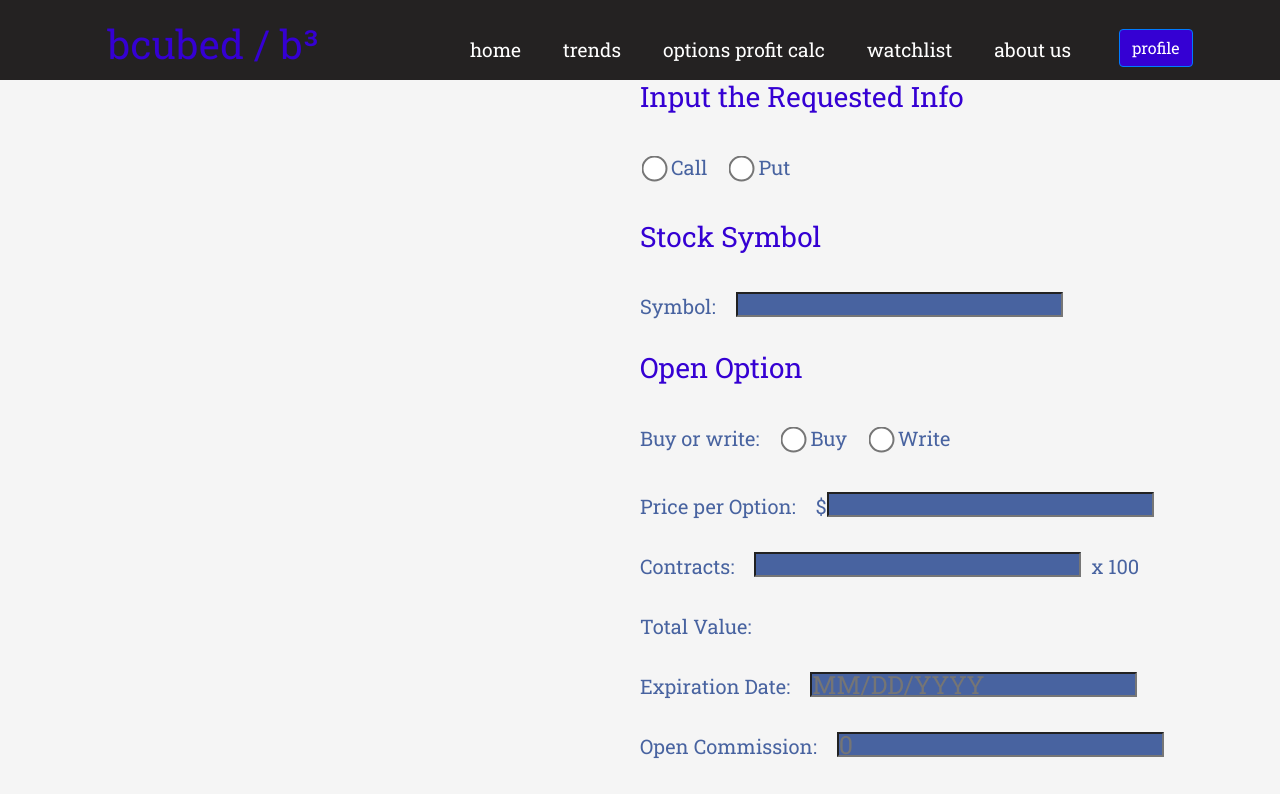
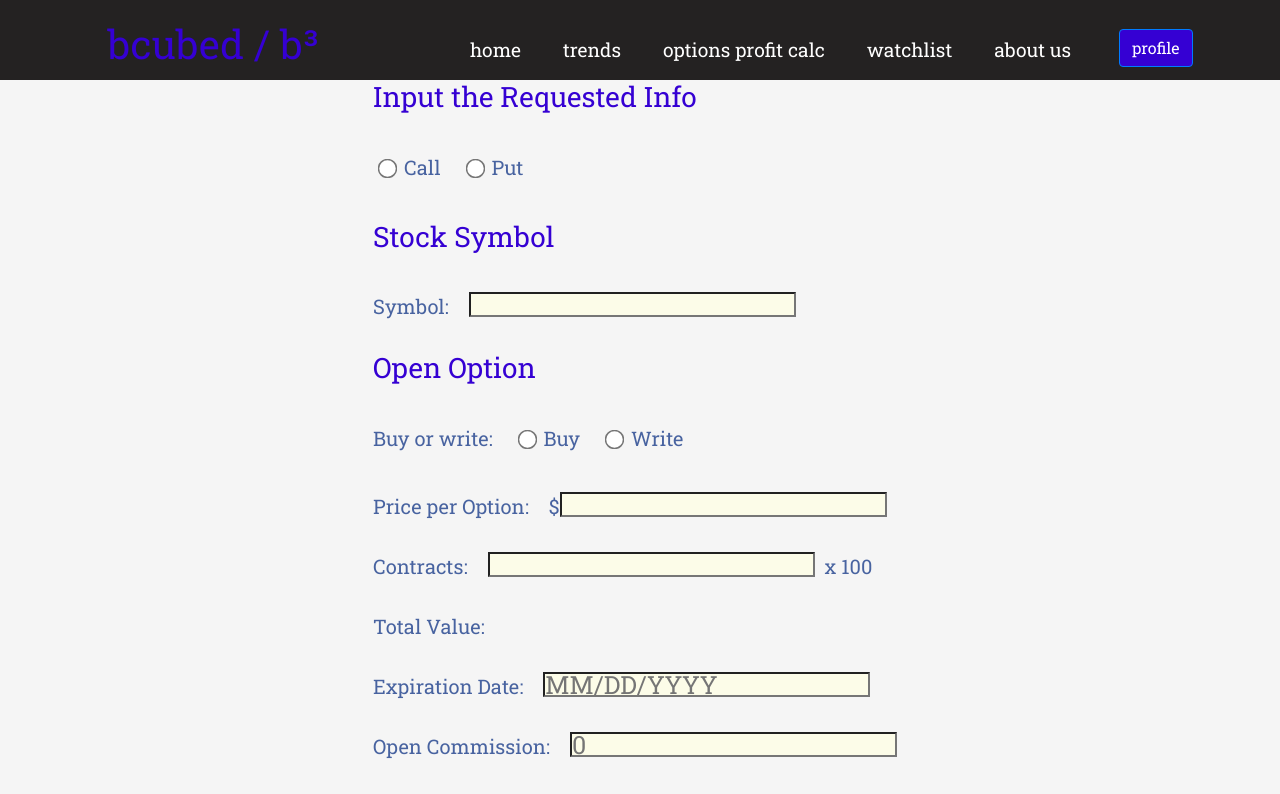
Before and after one commit to SShang7/bcubed, a React app in the folder frontend_options/: page /opc in a window 1280 px wide. Shown: the top 794 px of the page. Built offline with nearby package versions, Linux system fonts and the light colour scheme; no server answers.

Commit message:
Fix ROI calculation
Made the form actually use getROI.

```diff
--- a/frontend_options/src/components/pages/OPC.js
+++ b/frontend_options/src/components/pages/OPC.js
@@ -82,12 +82,14 @@ class Form extends React.Component {
 		var value = event.target.value;
 		this.setState({ppo: value});
 		this.getTotal(this.state.contracts, value);
+		this.getROI(this.state.openCommission);
 	}
 
 	handleContractChange(event) {
 		var value = event.target.value;
 		this.setState({contracts: value});
 		this.getTotal(value, this.state.ppo);
+		this.getROI(this.state.openCommission);
 	}
 
 	handleSymbolChange(event) {
@@ -119,6 +121,7 @@ class Form extends React.Component {
 
 		this.setState({exitCommission: value});
 		this.getDifference(this.state.openCommission, value, this.state.exitValue);
+		this.getROI(this.state.openCommission);
 	}
 
 	handleExitDate(event) {
@@ -130,6 +133,7 @@ class Form extends React.Component {
 
 		this.setState({exitValue: value});
 		this.getDifference(this.state.openCommission, this.state.exitCommission, value);
+		this.getROI(this.state.openCommission);
 	}
 
 	handleSubmit(event) {
@@ -157,7 +161,7 @@ class Form extends React.Component {
 		};
 
 		const radioButtonStyle = {
-			transform: 'scale(2)',
+			transform: 'scale(1.5)',
 			marginRight: '10px',
 			marginLeft: '8px'
 		};
@@ -167,8 +171,8 @@ class Form extends React.Component {
 		};
 
 		const textboxStyle = {
-			backgroundColor: textColor,
-			color: textboxColor,
+			backgroundColor: textboxColor,
+			color: textColor,
 			height: '25px',
 			fontSize: '25px',
 			marginRight: '10px'
@@ -176,13 +180,13 @@ class Form extends React.Component {
 
 		const button = {
 			marginTop: '20px',
-			height: '30px',
-			width: '150px',
-			fontSize: '25px',
+			height: '20px',
+			width: '100px',
+			fontSize: '20px',
 			backgroundColor: textColor,
 			color: highlightColor,
 			textAlign: 'center',
-			lineHeight: '25px'
+			lineHeight: '20px'
 		};
 
 		return (
@@ -348,8 +352,9 @@ function OPC() {
     return (
         <div
 			style={{
-			verticalAlign: 'sub',
-			position: 'absolute', left: '50%',
+			display: 'flex',
+			justifyContent: 'center',
+			alignItems: 'center'
 		}}
 		>
 			<div>
```
